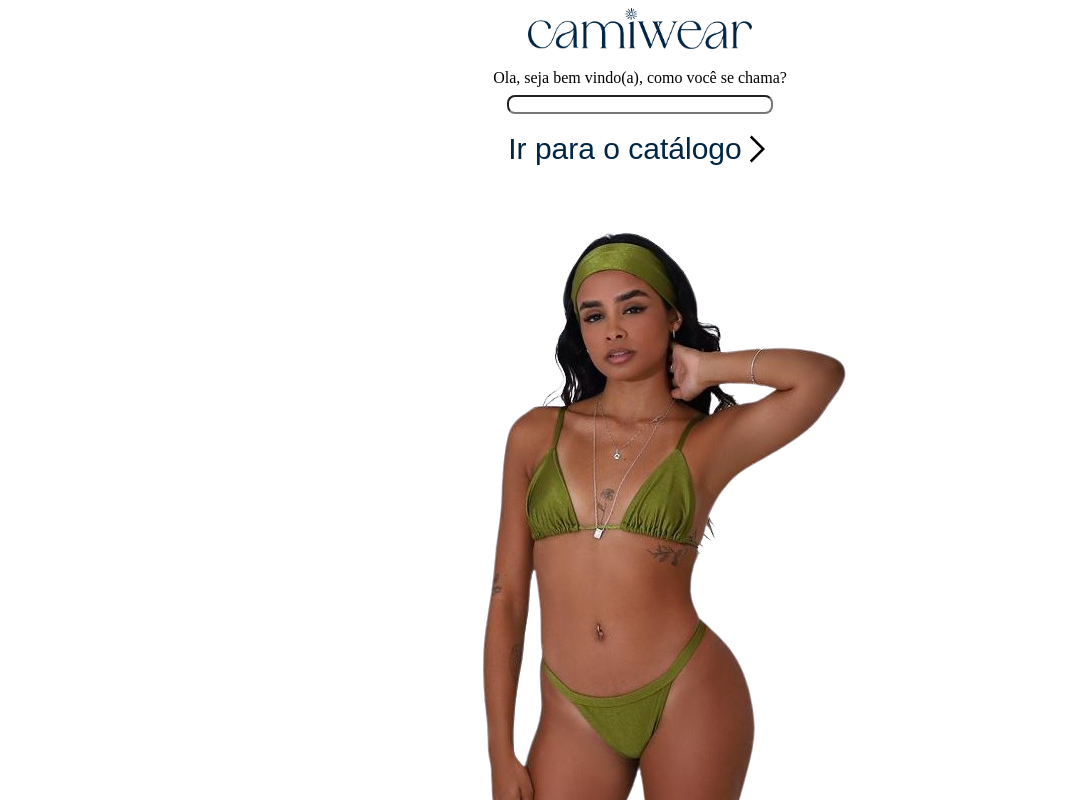
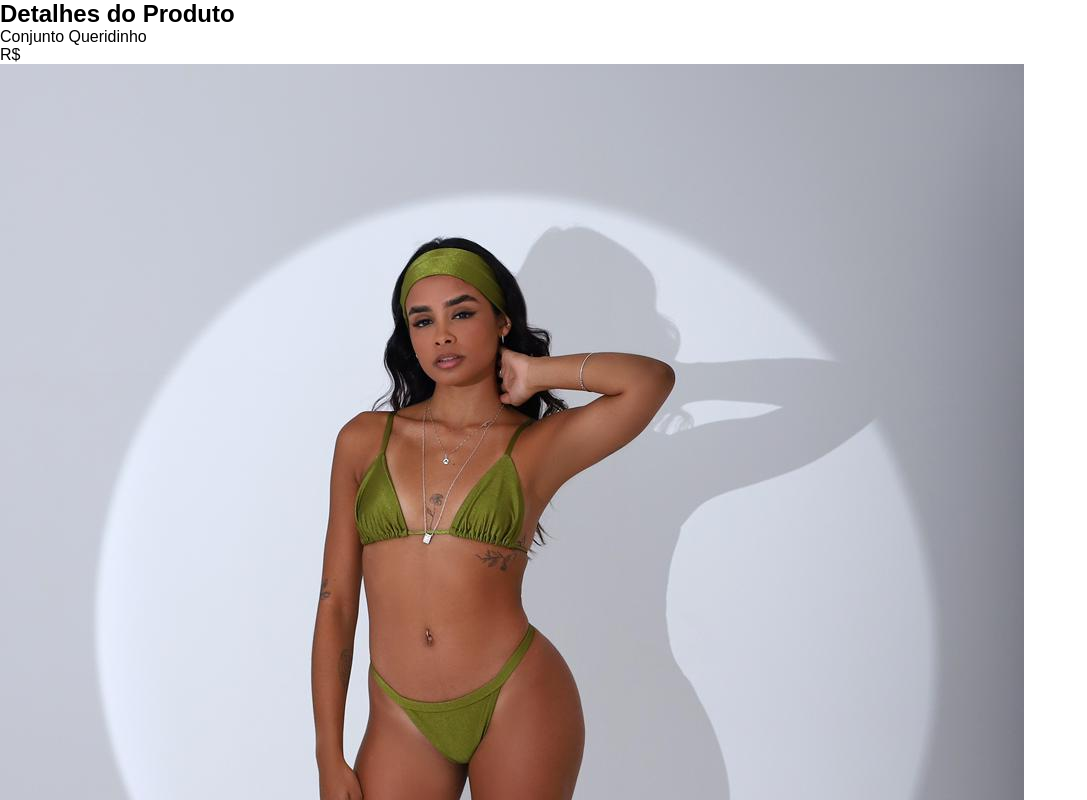
Before and after one commit to alvesgabrieel/camiwear-catalogo, a React (Vite) app: page /produto/0 in a window 1280 px wide. Shown: the top 800 px of the page, without its empty margins (0-1087 px from the left). Built offline with nearby package versions, Linux system fonts and the light colour scheme; a web font is replaced by a local one.

Commit message:
add - react-router-dom

```diff
--- a/package.json
+++ b/package.json
@@ -13,6 +13,7 @@
     "react": "^18.2.0",
     "react-dom": "^18.2.0",
     "react-icons": "^4.12.0",
+    "react-router-dom": "^6.21.1",
     "styled-components": "^6.1.4"
   },
   "devDependencies": {
--- a/src/App.jsx
+++ b/src/App.jsx
@@ -1,14 +1,18 @@
-import EstiloGlobal from "./styles"
-import Catalogo from "./components/Catalogo"
+import { BrowserRouter } from "react-router-dom";
+
+import EstiloGlobal from "./styles";
+
+import Rotas from "./routes";
 
 function App() {
-
   return (
     <>
-      <EstiloGlobal />
-      <Catalogo />
+      <BrowserRouter>
+        <EstiloGlobal />
+        <Rotas />
+      </BrowserRouter>
     </>
-  )
+  );
 }
 
-export default App
+export default App;
--- a/src/components/ListaProdutos/index.jsx
+++ b/src/components/ListaProdutos/index.jsx
@@ -1,21 +1,24 @@
-import Produtos from "../../Produtos"
-import * as S from './styles'
+import { Link } from "react-router-dom";
+
+import Produtos from "../../Produtos";
+import * as S from "./styles";
 
 function ListaProdutos() {
-
   return (
     <S.MainContent>
       <ul>
         {Produtos.map((item, index) => (
           <li key={index}>
-            <img src={item.imagem} alt={`Imagem do produto ${item.titulo}`} />
-            <p>{item.titulo}</p>
-            <p>R${item.preço}</p>
+            <Link to={`/produto/${index}`}>
+              <img src={item.imagem} alt={`Imagem do produto ${item.titulo}`} />
+              <p>{item.titulo}</p>
+              <p>R${item.preço}</p>
+            </Link>
           </li>
         ))}
       </ul>
     </S.MainContent>
-  )
+  );
 }
 
-export default ListaProdutos
+export default ListaProdutos;
--- /dev/null
+++ b/src/pages/DetalhesProduto/index.jsx
@@ -0,0 +1,24 @@
+import { useParams } from "react-router-dom";
+import Produtos from "../../Produtos";
+
+const DetalhesProduto = () => {
+  const { id } = useParams();
+
+  // Converta o ID para um número, pois ele vem da URL como string
+  const productId = parseInt(id, 10);
+
+  // Encontre o produto com base no ID
+  const produto = Produtos[productId];
+
+  return (
+    <div>
+      <h2>Detalhes do Produto</h2>
+      <p>{produto.titulo}</p>
+      <p>R${produto.preço}</p>
+      <img src={produto.imagem} alt={`Imagem do produto ${produto.titulo}`} />
+      {/* Adicione mais informações conforme necessário */}
+    </div>
+  );
+};
+
+export default DetalhesProduto;
--- /dev/null
+++ b/src/pages/Home/index.jsx
@@ -0,0 +1,7 @@
+import Catalogo from "../../components/Catalogo";
+
+const Home = () => {
+  return <Catalogo />;
+};
+
+export default Home;
--- /dev/null
+++ b/src/routes.jsx
@@ -0,0 +1,13 @@
+import { Routes, Route } from "react-router-dom";
+
+import Home from "./pages/Home";
+import DetalhesProduto from "./pages/DetalhesProduto";
+
+const Rotas = () => (
+  <Routes>
+    <Route path="/" element={<Home />} />
+    <Route path="/produto/:id" element={<DetalhesProduto />} />
+  </Routes>
+);
+
+export default Rotas;
```
Also changed, not shown: 1 other file (tests, documents, lock files or other folders).
